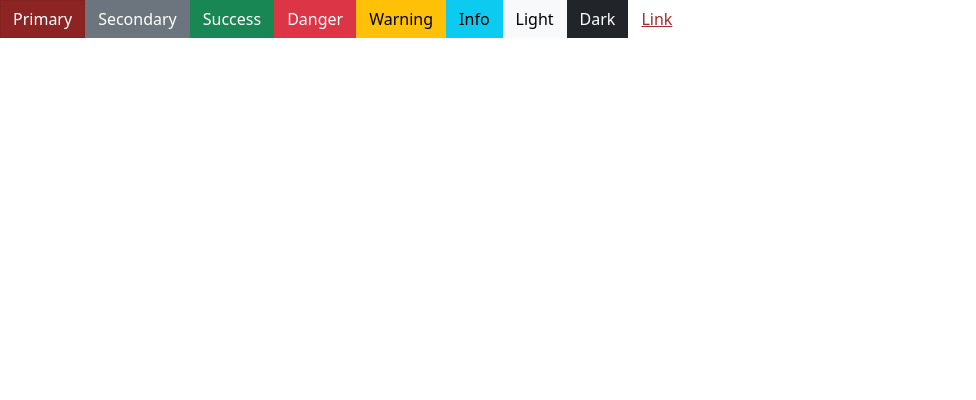
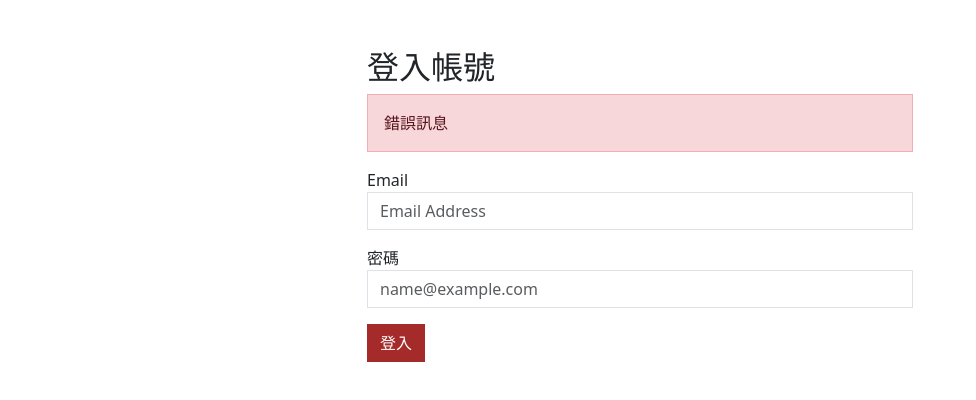
Before and after one commit to WangPinChen/punch_cat, a React (Create React App) app: page / in a window 1280 px wide. Shown: the top 400 px of the page, without its empty margins (0-976 px from the left). Built offline with nearby package versions, Linux system fonts and the light colour scheme; no server answers.

Commit message:
add login page

```diff
--- a/package.json
+++ b/package.json
@@ -11,6 +11,7 @@
     "bootstrap": "^5.3.2",
     "react": "^18.2.0",
     "react-dom": "^18.2.0",
+    "react-router-dom": "^6.18.0",
     "react-scripts": "5.0.1",
     "sass": "^1.69.5",
     "web-vitals": "^2.1.4"
--- a/src/App.js
+++ b/src/App.js
@@ -1,26 +1,22 @@
 import axios from "axios";
 import { useEffect } from "react";
+import { Route, Routes } from 'react-router-dom'
+
+import Login from "./pages/Login";
 
 
 function App() {
-  useEffect(() => {
-    (async () => {
-      const res = await axios.get(`/v2/api/${process.env.REACT_APP_API_PATH}/products/all`)
-      console.log(res)
-    })()
-  }, [])
+  // useEffect(() => {
+  //   (async () => {
+  //     const res = await axios.get(`/v2/api/${process.env.REACT_APP_API_PATH}/products/all`)
+  //     console.log(res)
+  //   })()
+  // }, [])
   return (
     <div className="App">
-      <button type="button" class="btn btn-primary">Primary</button>
-      <button type="button" class="btn btn-secondary">Secondary</button>
-      <button type="button" class="btn btn-success">Success</button>
-      <button type="button" class="btn btn-danger">Danger</button>
-      <button type="button" class="btn btn-warning">Warning</button>
-      <button type="button" class="btn btn-info">Info</button>
-      <button type="button" class="btn btn-light">Light</button>
-      <button type="button" class="btn btn-dark">Dark</button>
-
-      <button type="button" class="btn btn-link">Link</button>
+      <Routes>
+        <Route path='/' element={<Login />}></Route>
+      </Routes>
     </div>
   );
 }
--- a/src/index.js
+++ b/src/index.js
@@ -1,13 +1,18 @@
 import React from 'react';
 import ReactDOM from 'react-dom/client';
+import { HashRouter } from 'react-router-dom'
+import axios from 'axios';
+
 import './stylesheets/all.scss'
+
 import App from './App';
-import axios from 'axios';
 
 axios.defaults.baseURL = process.env.REACT_APP_API_URL
 const root = ReactDOM.createRoot(document.getElementById('root'));
 root.render(
   <React.StrictMode>
-    <App />
+    <HashRouter>
+      <App />
+    </HashRouter>
   </React.StrictMode>
 );
--- /dev/null
+++ b/src/pages/Login.js
@@ -0,0 +1,75 @@
+import axios from "axios";
+import { useState } from "react";
+
+function Login() {
+  const [data, setData] = useState({
+    username: '',
+    password: ''
+  })
+
+  const handleChange = (e) => {
+    setData({
+      ...data,
+      [e.target.name]: e.target.value
+    })
+  }
+
+  const submit = async (e) => {
+    const res = await axios.post(`v2/admin/signin`, data)
+    const { token } = res.data
+    console.log(token)
+  }
+  // const [data, setData] = useState({
+  //   username: '',
+  //   password: ''
+  // });
+
+  // const handleChange = (e) => {
+  //   const { name, value } = e.target;
+  //   setData({ ...data, [name]: value });
+  // }
+
+  // const submit = async (e) => {
+  //   const res = await axios.post('/v2/admin/signin', data);
+  //   const { token } = res.data;
+  //   console.log(token)
+  //   axios.defaults.headers.common['Authorization'] = token;
+
+  //   // const productRes = await axios.get(`/v2/api/${process.env.REACT_APP_API_PATH}/admin/products/all`);
+  //   // console.log(productRes);
+  // }
+
+
+  return (<div className="container py-5">
+    <div className="row justify-content-center">
+      <div className="col-md-6">
+        <h2>登入帳號</h2>
+
+        <div className="alert alert-danger" role="alert">
+          錯誤訊息
+        </div>
+        <div className="mb-2">
+          <label htmlFor="email" className="form-label w-100">
+            Email
+            <input id="email" className="form-control" name="username" type="email" placeholder="Email Address"
+              onChange={handleChange}
+            />
+          </label>
+        </div>
+        <div className="mb-2">
+          <label htmlFor="password" className="form-label w-100">
+            密碼
+            <input type="password" className="form-control" name="password" id="password" placeholder="name@example.com"
+              onChange={handleChange}
+            />
+          </label>
+        </div>
+        <button type="button" className="btn btn-primary"
+          onClick={submit}
+        >登入</button>
+      </div>
+    </div>
+  </div>)
+}
+
+export default Login;
```
Also changed, not shown: 1 other file (tests, documents, lock files or other folders).
